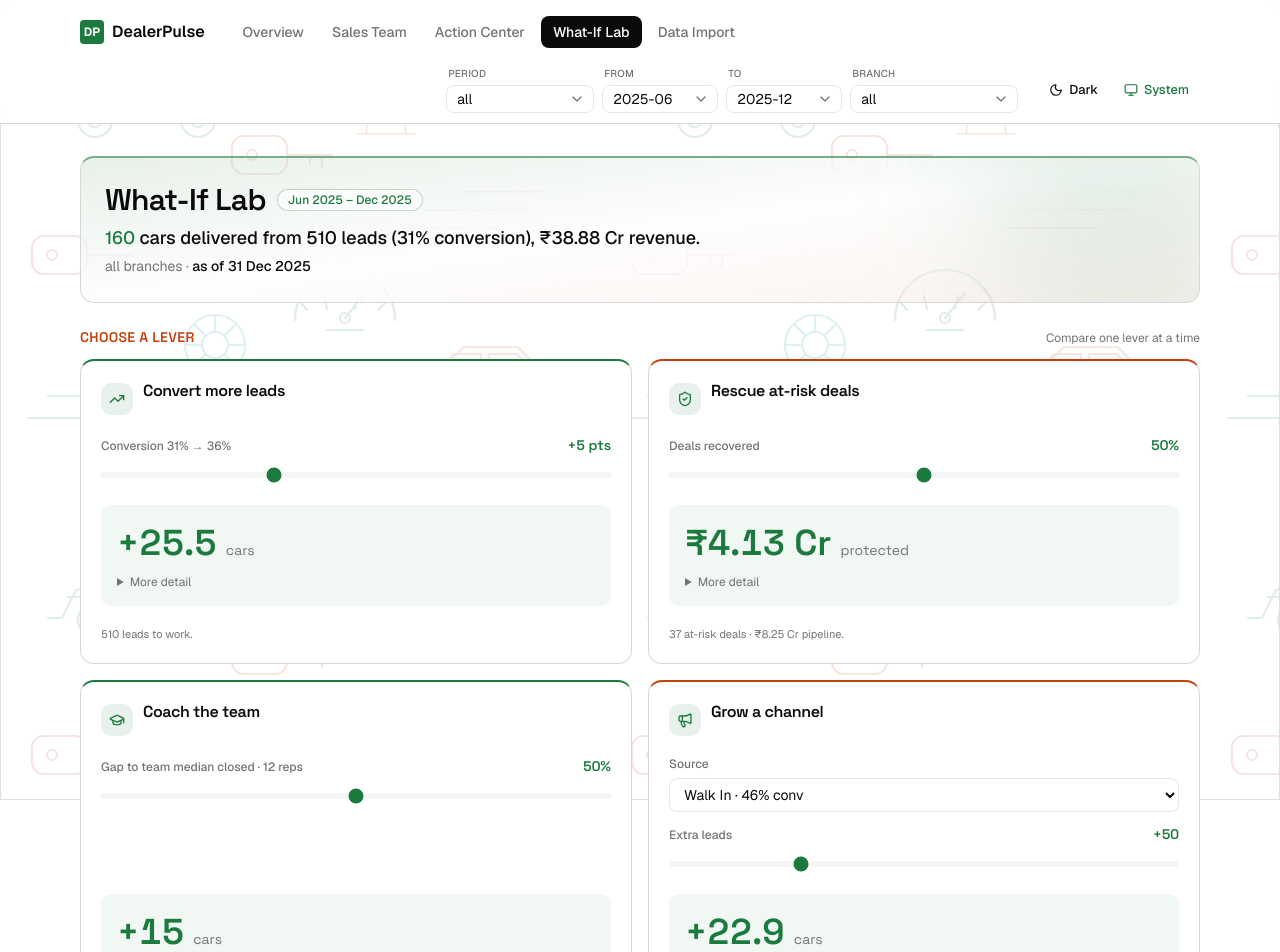
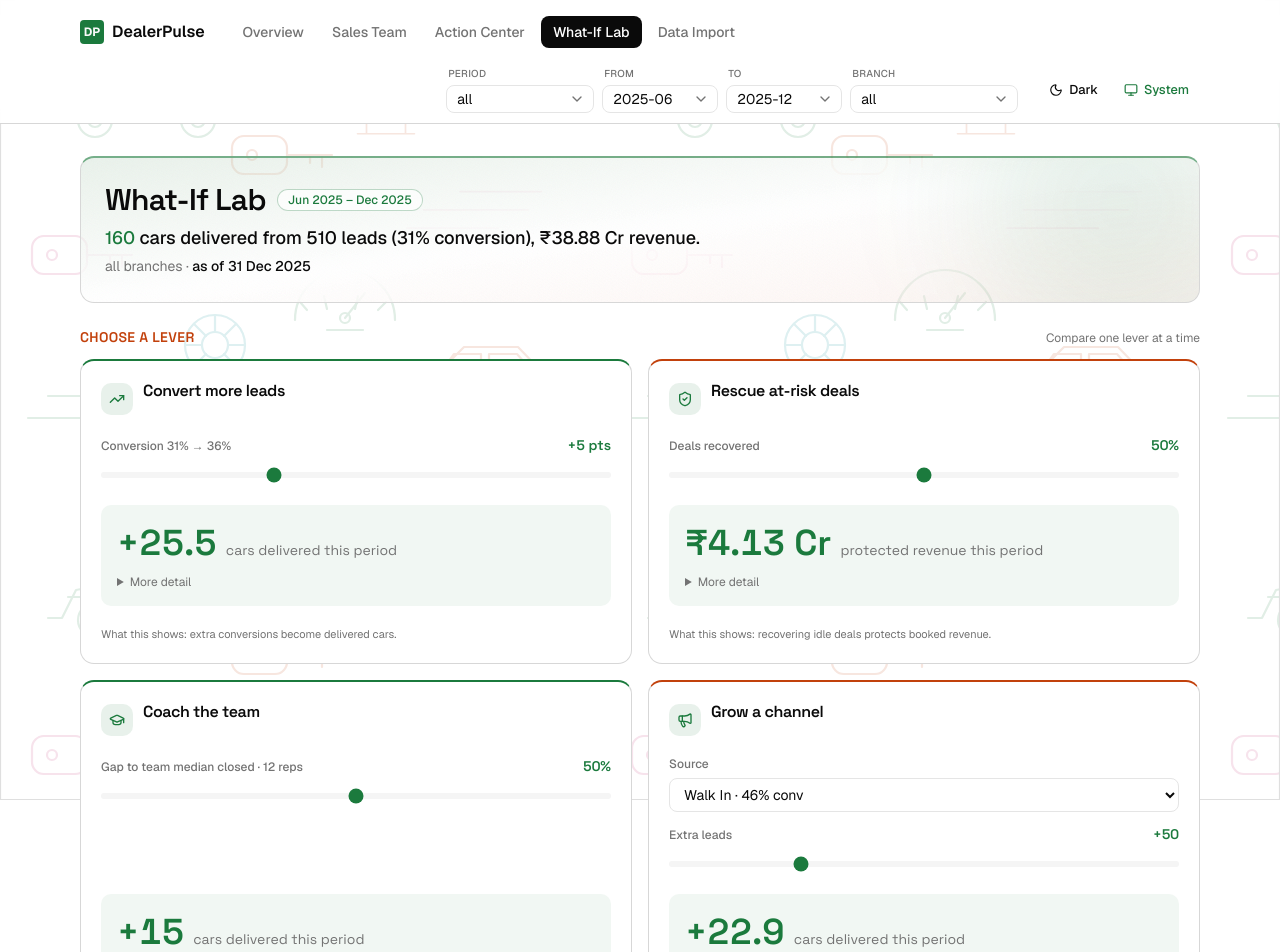
Before and after one commit to RedWaffle007/dealerpulse, a Next.js app in the folder dealerpulse/: page /scenarios in a window 1280 px wide. Shown: the top 952 px of the page. Built offline with nearby package versions, Linux system fonts and the light colour scheme.

Commit message:
Make stories and What-If labels sort-aware

```diff
--- a/dealerpulse/src/app/page.tsx
+++ b/dealerpulse/src/app/page.tsx
@@ -322,7 +322,7 @@ export default async function OverviewPage(props: PageProps<"/">) {
           <BranchStoryTable
             columns={BRANCH_COLUMNS}
             rows={branchRows}
-            storyRows={branches.map((b) => ({ id: b.branchId, name: b.name, attainmentPct: b.attainmentPct }))}
+            storyRows={branches.map((b) => ({ id: b.branchId, name: b.name, leads: b.leads, delivered: b.delivered, conversionPct: b.conversionPct, attainmentPct: b.attainmentPct, revenue: b.revenue }))}
             csvFilename={`dealerpulse-branches-${f.from}_${f.to}`}
           />
         </CardContent>
--- a/dealerpulse/src/components/dashboard/branch-story-table.tsx
+++ b/dealerpulse/src/components/dashboard/branch-story-table.tsx
@@ -1,10 +1,10 @@
 "use client";
 
 import { useState } from "react";
-import { formatPct } from "@/lib/format";
+import { formatCrore, formatInt, formatPct } from "@/lib/format";
 import { SortableTable, type SortColumn, type SortRow } from "./sortable-table";
 
-type BranchStoryRow = { id: string; name: string; attainmentPct: number };
+type BranchStoryRow = { id: string; name: string; leads: number; delivered: number; conversionPct: number; attainmentPct: number; revenue: number };
 
 export function BranchStoryTable({
   columns,
@@ -17,20 +17,24 @@ export function BranchStoryTable({
   storyRows: BranchStoryRow[];
   csvFilename?: string;
 }) {
+  const [sortState, setSortState] = useState({ key: "attainmentPct", dir: "asc" as "asc" | "desc" });
   const [topId, setTopId] = useState<string | undefined>(rows[0]?.id);
   const top = storyRows.find((r) => r.id === topId) ?? storyRows[0];
-  const bottom = storyRows.find((r) => r.id !== top?.id) ?? top;
+  const metric = ["leads", "delivered", "conversionPct", "attainmentPct", "revenue"].includes(sortState.key) ? sortState.key : "";
+  const display = (r: BranchStoryRow) => sortState.key === "revenue" ? formatCrore(r.revenue) : sortState.key === "conversionPct" || sortState.key === "attainmentPct" ? formatPct(r[sortState.key], 0) : formatInt(r[sortState.key as "leads" | "delivered"]);
+  const ordered = metric ? [...storyRows].sort((a, b) => { const av = a[sortState.key as keyof BranchStoryRow] as number; const bv = b[sortState.key as keyof BranchStoryRow] as number; return sortState.dir === "asc" ? av - bv : bv - av; }) : [];
+  const bottom = ordered[ordered.length - 1];
   return (
     <>
       {top && (
         <p className="mb-3 text-sm text-muted-foreground" aria-live="polite">
-          {top.name} leads at {formatPct(top.attainmentPct, 0)} attainment
+          {metric && (sortState.dir === "desc" ? <><span className="font-medium text-foreground">{top.name}</span> leads on {metric === "conversionPct" ? "conversion" : metric === "attainmentPct" ? "attainment" : metric} ({display(top)})</> : <><span className="font-medium text-foreground">{top.name}</span> has the lowest {metric === "conversionPct" ? "conversion" : metric === "attainmentPct" ? "attainment" : metric} ({display(top)})</>)}
           {bottom && bottom.id !== top.id && (
-            <>; {bottom.name} trails at {formatPct(bottom.attainmentPct, 0)}.</>
+            <>; {bottom.name} is the opposite extreme ({display(bottom)}).</>
           )}
         </p>
       )}
-      <SortableTable columns={columns} rows={rows} initialSort="attainmentPct" initialDir="asc" csvFilename={csvFilename} onSortChange={(_, __, id) => setTopId(id)} />
+      <SortableTable columns={columns} rows={rows} initialSort="attainmentPct" initialDir="asc" csvFilename={csvFilename} onSortChange={(key, dir, id) => { setSortState({ key, dir }); setTopId(id); }} />
     </>
   );
 }
--- a/dealerpulse/src/components/dashboard/rep-table.tsx
+++ b/dealerpulse/src/components/dashboard/rep-table.tsx
@@ -3,7 +3,7 @@
 import Link from "next/link";
 import { useState } from "react";
 import type { RepRow } from "@/lib/metrics";
-import { formatCrore, formatPct } from "@/lib/format";
+import { formatCrore, formatInt, formatPct } from "@/lib/format";
 import { Badge } from "@/components/ui/badge";
 import {
   SortableTable,
@@ -27,8 +27,17 @@ export function RepTable({
   showBranch?: boolean;
   ranked?: boolean;
 }) {
+  const [sortState, setSortState] = useState({ key: "conversionPct", dir: "desc" as "asc" | "desc" });
   const [topId, setTopId] = useState<string | undefined>(rows[0]?.repId);
   const topRep = rows.find((r) => r.repId === topId) ?? rows[0];
+  const metric = sortState.key === "conversionPct" ? "conversion" : sortState.key === "revenue" ? "revenue" : sortState.key;
+  const value = (r: RepRow) => sortState.key === "revenue" ? formatCrore(r.revenue) : sortState.key === "conversionPct" ? formatPct(r.conversionPct, 0) : formatInt(r[sortState.key as "leads" | "delivered"]);
+  const sortedRows = [...rows].sort((a, b) => {
+    const av = a[sortState.key as "leads" | "delivered" | "conversionPct" | "revenue"] as number;
+    const bv = b[sortState.key as "leads" | "delivered" | "conversionPct" | "revenue"] as number;
+    return sortState.dir === "asc" ? av - bv : bv - av;
+  });
+  const opposite = sortedRows[sortedRows.length - 1];
   const columns: SortColumn[] = [
     { key: "name", label: "Rep", type: "text" },
     ...(showBranch
@@ -83,8 +92,11 @@ export function RepTable({
     <>
       {topRep && (
         <p className="mb-3 text-sm text-muted-foreground" aria-live="polite">
-          Current leader: <span className="font-medium text-foreground">{topRep.name}</span>{" "}
-          at {formatPct(topRep.conversionPct, 0)} conversion.
+          {metric === "conversion" || metric === "leads" || metric === "delivered" || metric === "revenue" ? (
+            sortState.dir === "desc"
+              ? <><span className="font-medium text-foreground">{topRep.name}</span> leads on {metric} ({value(topRep)}){opposite && opposite.repId !== topRep.repId && <>; {opposite.name} is lowest ({value(opposite)}).</>}</>
+              : <><span className="font-medium text-foreground">{topRep.name}</span> has the lowest {metric} ({value(topRep)}){opposite && opposite.repId !== topRep.repId && <>; {opposite.name} leads ({value(opposite)}).</>}</>
+          ) : null}
         </p>
       )}
       <SortableTable
@@ -96,7 +108,7 @@ export function RepTable({
       rankTiers={ranked}
       emptyMessage="No reps with pipeline in this view."
         csvFilename="dealerpulse-sales-team"
-        onSortChange={(_, __, id) => setTopId(id)}
+        onSortChange={(key, dir, id) => { setSortState({ key, dir }); setTopId(id); }}
       />
     </>
   );
--- a/dealerpulse/src/components/dashboard/scenario-lab.tsx
+++ b/dealerpulse/src/components/dashboard/scenario-lab.tsx
@@ -165,24 +165,23 @@ export function ScenarioLab({ inputs }: { inputs: ScenarioInputs }) {
           <>
             +{units(a.units)}{" "}
             <span className="text-sm font-normal text-muted-foreground">
-              cars
+              cars delivered this period
             </span>
           </>
         }
         secondary={
           hasBaseline ? (
             <>
-              +{formatCrore(a.revenue)} revenue · attainment{" "}
-              {formatPct(attainmentAfter(inputs, 0), 0)} →{" "}
+              +{formatCrore(a.revenue)} revenue · Unit-target attainment: {formatPct(attainmentAfter(inputs, 0), 0)} →{" "}
               <span className="font-medium text-foreground">
                 {formatPct(aAttain, 0)}
-              </span>
+              </span> (share of this period's car target)
             </>
           ) : (
             <>+{formatCrore(a.revenue)} revenue</>
           )
         }
-        note={`${formatInt(inputs.leadsInView)} leads to work.`}
+        note={`What this shows: extra conversions become delivered cars.`}
       />
 
       {/* B: Recover at-risk pipeline */}
@@ -210,12 +209,12 @@ export function ScenarioLab({ inputs }: { inputs: ScenarioInputs }) {
           <>
             {formatCrore(b.revenue)}{" "}
             <span className="text-sm font-normal text-muted-foreground">
-              protected
+              protected revenue this period
             </span>
           </>
         }
         secondary={<>{units(b.deals)} deals saved from slipping</>}
-        note={`${formatInt(inputs.atRiskCount)} at-risk deals · ${formatCrore(inputs.atRiskValue)} pipeline.`}
+        note={`What this shows: recovering idle deals protects booked revenue.`}
       />
 
       {/* C: Coaching to median */}
@@ -243,7 +242,7 @@ export function ScenarioLab({ inputs }: { inputs: ScenarioInputs }) {
           <>
             +{units(c.units)}{" "}
             <span className="text-sm font-normal text-muted-foreground">
-              cars
+              cars delivered this period
             </span>
           </>
         }
@@ -261,11 +260,7 @@ export function ScenarioLab({ inputs }: { inputs: ScenarioInputs }) {
             </>
           ) : undefined
         }
-        note={
-          inputs.laggards.length > 0
-            ? `Start with ${inputs.laggards[0].name}.`
-            : "Choose another branch or period."
-        }
+        note="What this shows: closing the team gap adds delivered cars."
       />
 
       {/* D: Scale a source */}
@@ -312,7 +307,7 @@ export function ScenarioLab({ inputs }: { inputs: ScenarioInputs }) {
           <>
             +{units(dRes.units)}{" "}
             <span className="text-sm font-normal text-muted-foreground">
-              cars
+              cars delivered this period
             </span>
           </>
         }
@@ -324,11 +319,7 @@ export function ScenarioLab({ inputs }: { inputs: ScenarioInputs }) {
             </>
           ) : undefined
         }
-        note={
-          srcOpt
-            ? `${stageLabel(source)} converts ${formatPct(srcOpt.conversionPct, 0)} of leads.`
-            : "Choose a channel to grow."
-        }
+        note="What this shows: more leads from this channel create expected deliveries."
       />
     </div>
   );
```
